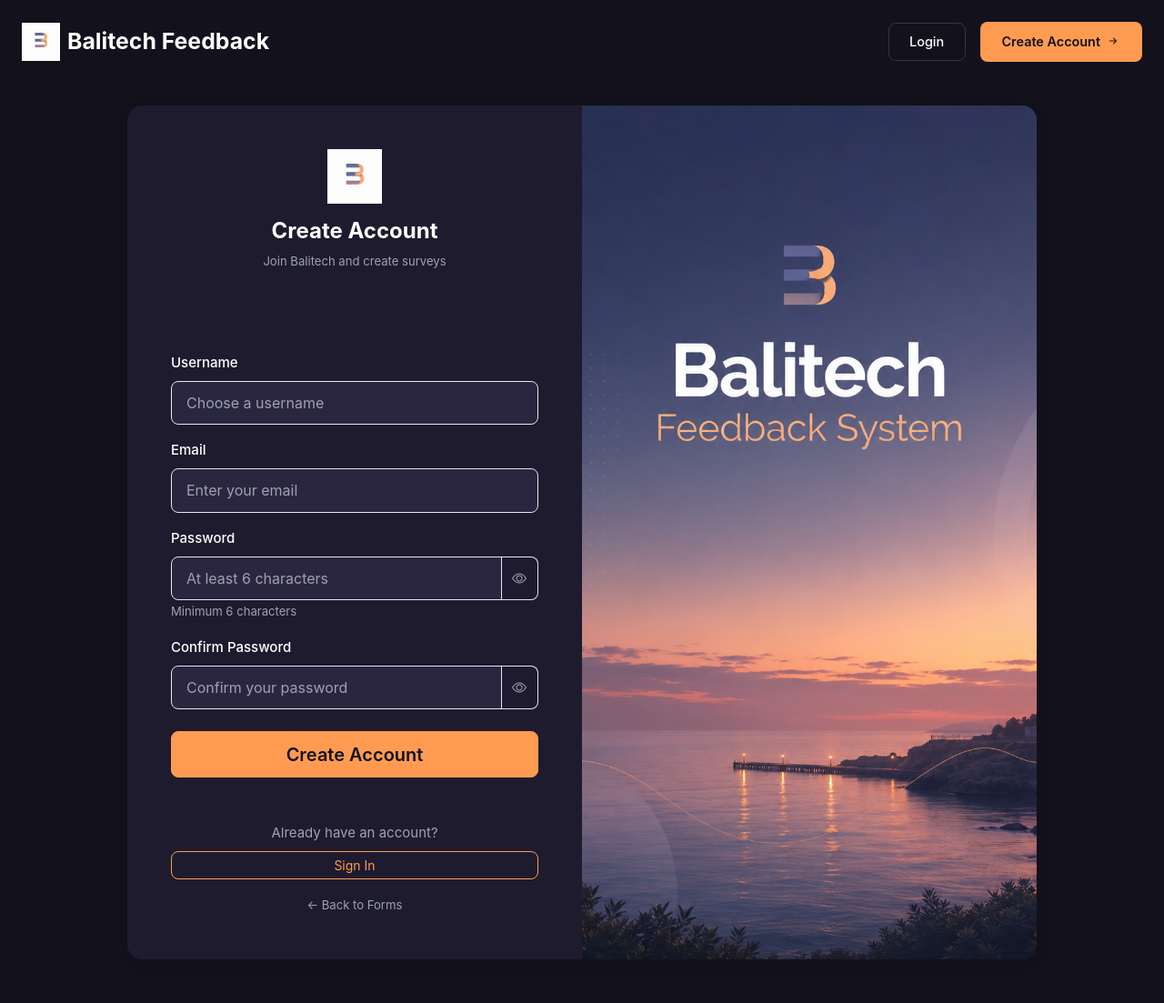
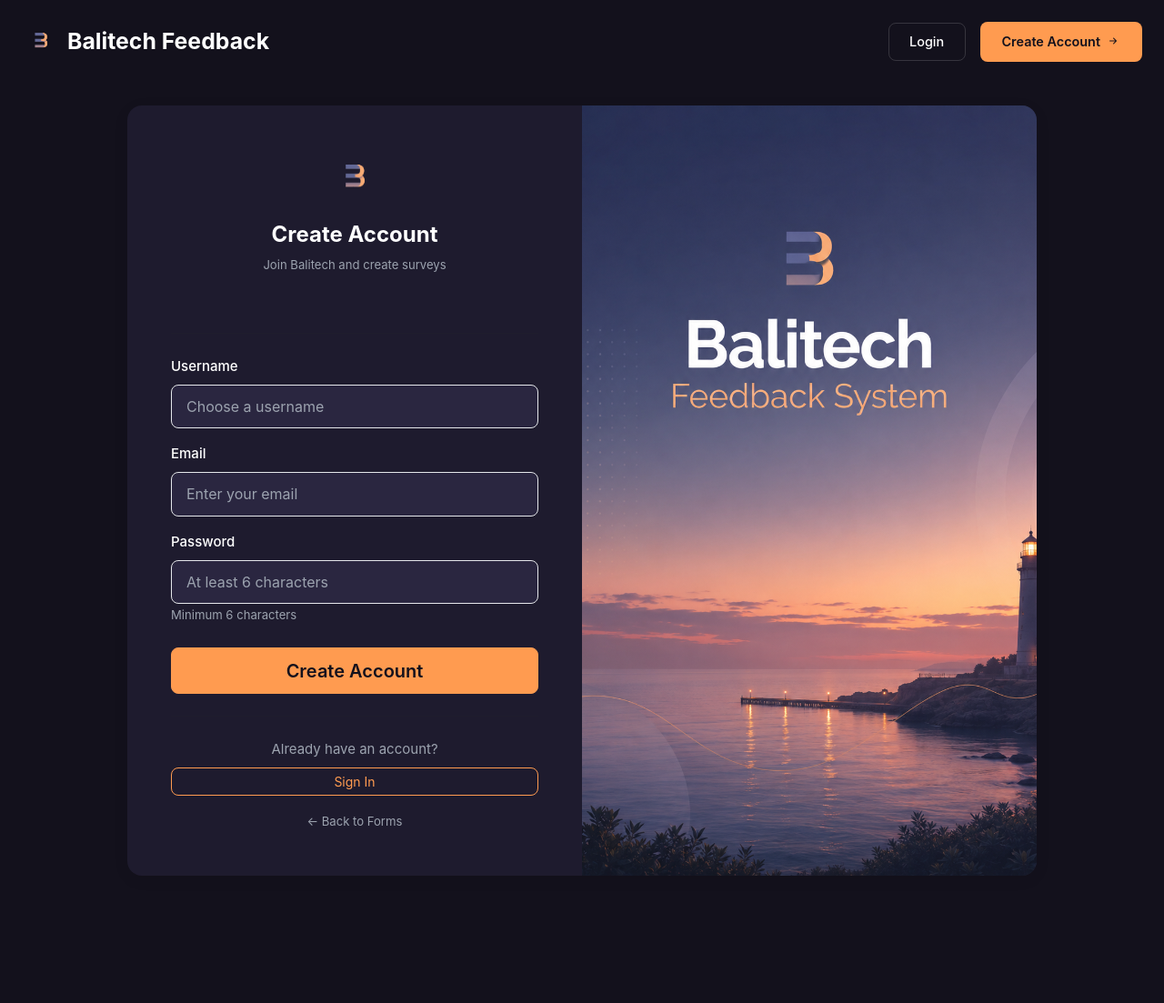
Before and after one commit to Nizuky/Balitech-feedback-system, a Flask app: page /auth/register in a window 1280 px wide. Shown: the whole page at 91% size. After the commit the page ends 963 px from the top, so only its background shows below. Run offline with Flask 3, Linux system fonts and the light colour scheme.

Commit message:
feat: add authentication templates and image background removal scripts for logo processing

```diff
--- a/templates/register.html
+++ b/templates/register.html
@@ -10,7 +10,7 @@
             <div class="col-md-6 p-4 p-lg-5 d-flex flex-column justify-content-center">
                 <!-- Header -->
                 <div class="text-center mb-4">
-                    <img src="{{ url_for('static', filename='img/logo.png') }}" alt="Balitech Logo" height="60" class="mb-3">
+                    <img src="{{ url_for('static', filename='img/logo.png') }}" alt="Balitech Logo" height="64" class="mb-3" style="object-fit: contain;">
                     <h2 class="mb-2" style="color: var(--text-dark); font-weight: 700;">Create Account</h2>
                     <p class="text-muted small">Join Balitech and create surveys</p>
                 </div>
@@ -29,26 +29,14 @@
                         <input type="email" class="form-control" id="email" name="email" placeholder="Enter your email" required style="border-color: #e5e7eb;">
                     </div>
 
-                    <div class="mb-3">
+                    <div class="mb-4">
                         <label for="password" class="form-label fw-500" style="color: var(--text-dark);">Password</label>
-                        <div class="input-group">
-                            <input type="password" class="form-control" id="password" name="password" placeholder="At least 6 characters" required style="border-color: #e5e7eb; border-top-right-radius: 0; border-bottom-right-radius: 0;">
-                            <button class="btn" type="button" id="togglePassword" style="border: 1px solid #e5e7eb; border-left: none; border-top-right-radius: 8px; border-bottom-right-radius: 8px; background: transparent; color: var(--text-muted);">
-                                <i class="bi bi-eye" id="togglePasswordIcon"></i>
-                            </button>
-                        </div>
+                        <input type="password" class="form-control" id="password" name="password" placeholder="At least 6 characters" required style="border-color: #e5e7eb;">
                         <small class="text-muted">Minimum 6 characters</small>
                     </div>
 
-                    <div class="mb-4">
-                        <label for="confirm_password" class="form-label fw-500" style="color: var(--text-dark);">Confirm Password</label>
-                        <div class="input-group">
-                            <input type="password" class="form-control" id="confirm_password" name="confirm_password" placeholder="Confirm your password" required style="border-color: #e5e7eb; border-top-right-radius: 0; border-bottom-right-radius: 0;">
-                            <button class="btn" type="button" id="toggleConfirmPassword" style="border: 1px solid #e5e7eb; border-left: none; border-top-right-radius: 8px; border-bottom-right-radius: 8px; background: transparent; color: var(--text-muted);">
-                                <i class="bi bi-eye" id="toggleConfirmPasswordIcon"></i>
-                            </button>
-                        </div>
-                    </div>
+                    <!-- Alerts -->
+                    <div id="alertContainer" class="mb-3"></div>
 
                     <!-- Register Button -->
                     <div class="d-grid">
@@ -77,47 +65,13 @@
 
 {% block extra_js %}
 <script>
-    document.getElementById('togglePassword').addEventListener('click', function() {
-        const passwordInput = document.getElementById('password');
-        const icon = document.getElementById('togglePasswordIcon');
-        if (passwordInput.type === 'password') {
-            passwordInput.type = 'text';
-            icon.classList.remove('bi-eye');
-            icon.classList.add('bi-eye-slash');
-        } else {
-            passwordInput.type = 'password';
-            icon.classList.remove('bi-eye-slash');
-            icon.classList.add('bi-eye');
-        }
-    });
-
-    document.getElementById('toggleConfirmPassword').addEventListener('click', function() {
-        const passwordInput = document.getElementById('confirm_password');
-        const icon = document.getElementById('toggleConfirmPasswordIcon');
-        if (passwordInput.type === 'password') {
-            passwordInput.type = 'text';
-            icon.classList.remove('bi-eye');
-            icon.classList.add('bi-eye-slash');
-        } else {
-            passwordInput.type = 'password';
-            icon.classList.remove('bi-eye-slash');
-            icon.classList.add('bi-eye');
-        }
-    });
-
     document.getElementById('registerForm').addEventListener('submit', async (e) => {
         e.preventDefault();
 
         const username = document.getElementById('username').value;
         const email = document.getElementById('email').value;
         const password = document.getElementById('password').value;
-        const confirmPassword = document.getElementById('confirm_password').value;
         const alertContainer = document.getElementById('alertContainer');
-
-        if (password !== confirmPassword) {
-            showToast('Error', 'Passwords do not match!', 'danger');
-            return;
-        }
 
         try {
             const response = await fetch('{{ url_for("auth.register") }}', {
@@ -129,16 +83,30 @@
             const data = await response.json();
 
             if (response.ok) {
-                showToast('Success', 'Account created successfully! Redirecting to login...', 'success');
+                alertContainer.innerHTML = `
+                    <div class="alert alert-success alert-dismissible fade show" role="alert">
+                        Account created successfully! Redirecting to login...
+                    </div>
+                `;
                 setTimeout(() => {
                     window.location.href = '{{ url_for("auth.login") }}';
                 }, 1500);
             } else {
                 const errorMessage = data.message || 'Registration failed. Please try again.';
-                showToast('Error', errorMessage, 'danger');
+                alertContainer.innerHTML = `
+                    <div class="alert alert-danger alert-dismissible fade show" role="alert">
+                        <strong>Error!</strong> ${errorMessage}
+                        <button type="button" class="btn-close" data-bs-dismiss="alert"></button>
+                    </div>
+                `;
             }
         } catch (error) {
-            showToast('Error', error.message || 'An unexpected error occurred.', 'danger');
+            alertContainer.innerHTML = `
+                <div class="alert alert-danger alert-dismissible fade show" role="alert">
+                    <strong>Error!</strong> ${error.message}
+                    <button type="button" class="btn-close" data-bs-dismiss="alert"></button>
+                </div>
+            `;
         }
     });
 </script>
```
Also changed, not shown: remove_bg.py (added, +10 -0 lines), remove_bg_pil.py (added, +21 -0 lines), remove_bg_smart.py (added, +33 -0 lines), templates/login.html (+23 -24 lines), static/img/logo.png.
